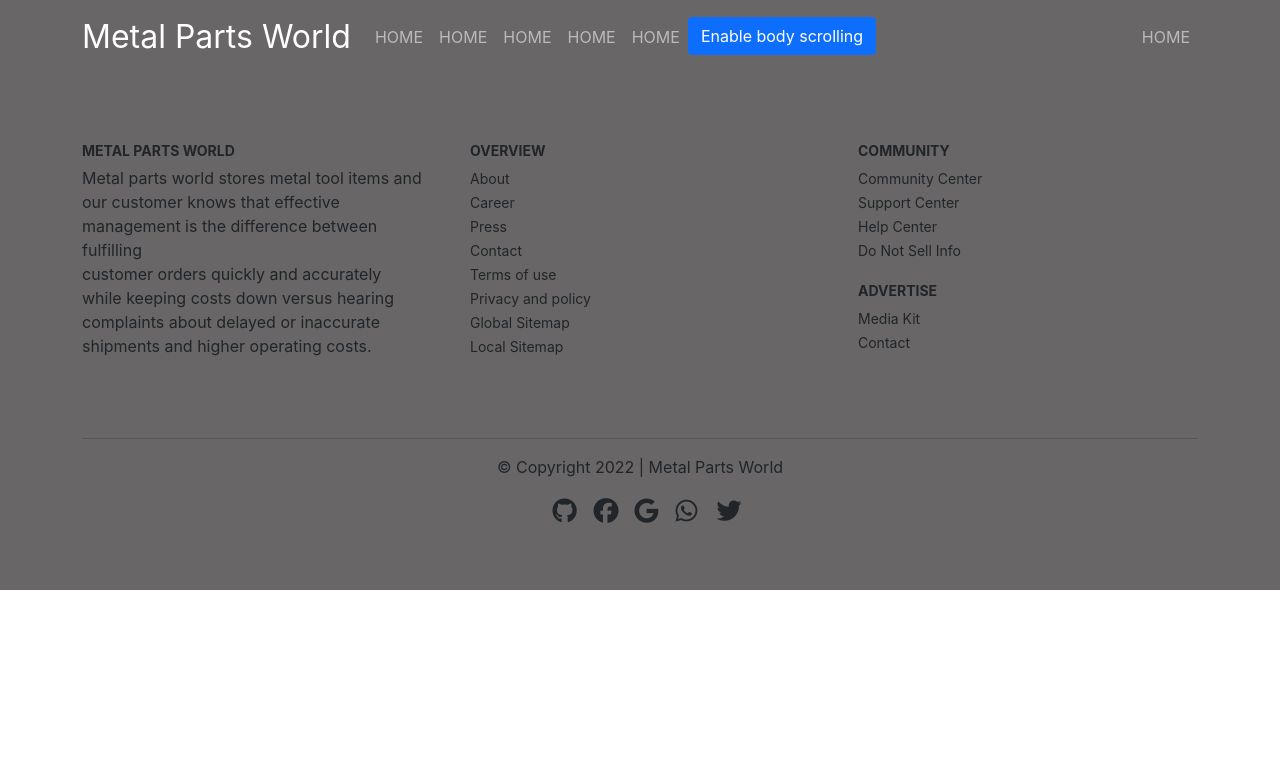
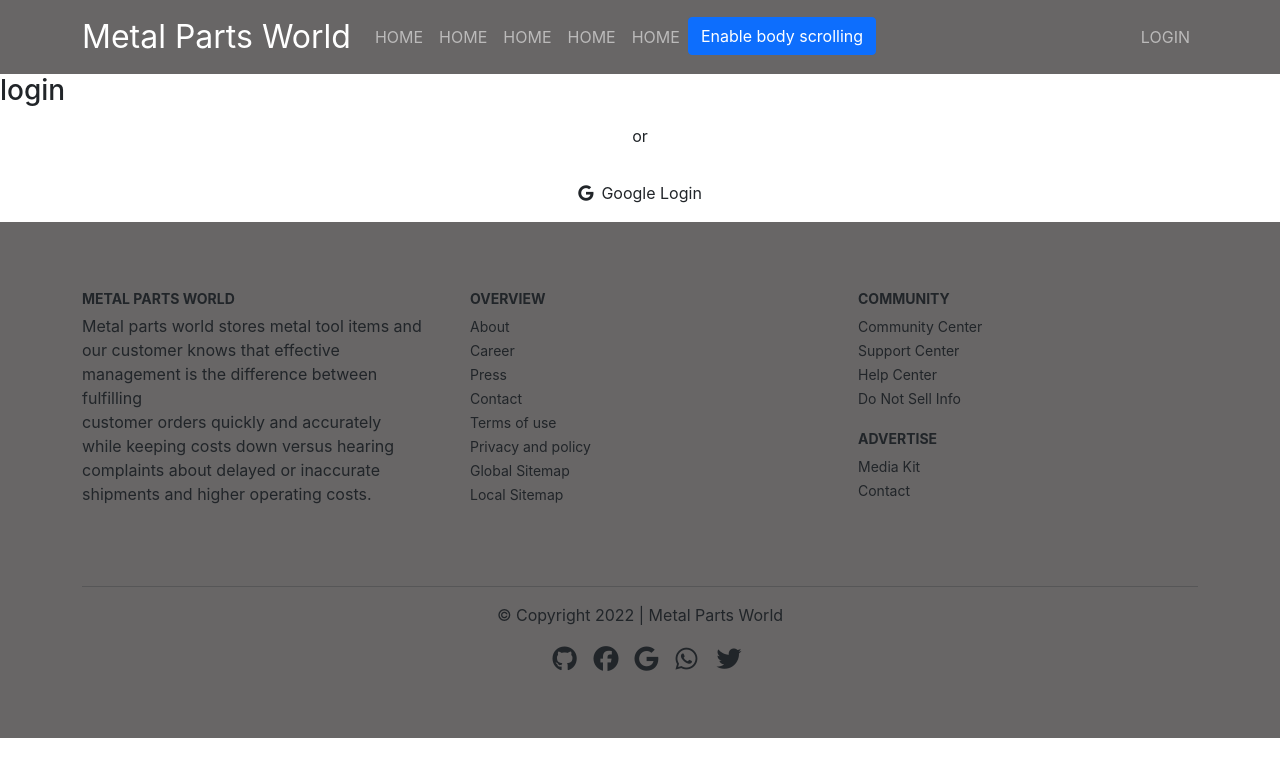
Before and after one commit to provashish95/metal-parts-world, a React (Create React App) app: page /login in a window 1280 px wide. Shown: the top 776 px of the page. Built offline with nearby package versions, Linux system fonts and the light colour scheme.

Commit message:
added react firebase hook and implement social login system

```diff
--- a/package.json
+++ b/package.json
@@ -11,6 +11,7 @@
     "react": "^18.1.0",
     "react-bootstrap": "^2.4.0",
     "react-dom": "^18.1.0",
+    "react-firebase-hooks": "^5.0.3",
     "react-router-dom": "^6.3.0",
     "react-scripts": "5.0.1",
     "web-vitals": "^2.1.4"
--- a/src/App.js
+++ b/src/App.js
@@ -3,6 +3,7 @@
 import Footer from './components/Footer/Footer';
 import Navbar from './components/Header/Navbar';
 import Home from './components/Home/Home';
+import Login from './components/Pages/Login';
 import Purchase from './components/Pages/Purchase';
 
 function App() {
@@ -13,6 +14,7 @@
         <Route path='/' element={<Home />}></Route>
         <Route path='home' element={<Home />}></Route>
         <Route path='/purchase/:id' element={<Purchase></Purchase>}></Route>
+        <Route path='login' element={<Login></Login>}></Route>
       </Routes>
       <Footer />
     </div>
--- a/src/components/Header/Navbar.js
+++ b/src/components/Header/Navbar.js
@@ -42,7 +42,7 @@
                     </ul>
                     <ul className="navbar-nav ms-auto mb-2 mb-lg-0">
                         <li className="nav-item">
-                            <Link className="nav-link" to="/home">HOME</Link>
+                            <Link className="nav-link" to="/login">LOGIN</Link>
                         </li>
                     </ul>
                 </div>
--- a/src/components/Pages/Login.js
+++ b/src/components/Pages/Login.js
@@ -1,4 +1,5 @@
 import React from 'react';
+import SocialLogin from './SocialLogin';
 
 const Login = () => {
 
@@ -6,6 +7,7 @@
     return (
         <div>
             <h3>login </h3>
+            <SocialLogin></SocialLogin>
         </div>
     );
 };
--- a/src/components/Pages/SocialLogin.js
+++ b/src/components/Pages/SocialLogin.js
@@ -1,9 +1,43 @@
-import React from 'react';
+import React, { useEffect } from 'react';
+import { useNavigate } from 'react-router-dom';
+import { useSignInWithGoogle } from 'react-firebase-hooks/auth';
+import auth from '../../firebase.init';
+import Loading from '../shared/Loading';
 
 const SocialLogin = () => {
+    const navigate = useNavigate();
+    const [signInWithGoogle, googleUser, googleLoading, googleError] = useSignInWithGoogle(auth);
+    let errorElement;
+
+
+    useEffect(() => {
+        if (googleUser) {
+            navigate('/');
+        }
+    }, [googleUser, navigate]);
+
+    if (googleLoading) {
+        return <Loading></Loading>
+    }
+
+    if (googleError) {
+        errorElement = <p className='text-danger w-50 mx-auto'>Error: {googleError?.message} </p>
+    }
+
     return (
         <div>
-            <h4>Social login</h4>
+            <div className='d-flex align-items-center my-2'>
+                <div style={{ height: '2px' }} className='footer-style w-50 rounded'></div>
+                <p className='mt-2 px-2 text-color'>or</p>
+                <div style={{ height: '2px' }} className='footer-style w-50 rounded'></div>
+            </div>
+            {errorElement}
+            <div>
+                <button onClick={() => signInWithGoogle()} className='btn btn-style w-50 mx-auto d-block my-2 py-2 width-sizing'>
+                    <span className='me-2 fs-6'><i className="fa-brands fa-google"></i></span>
+                    <span>Google Login </span>
+                </button>
+            </div>
         </div>
     );
 };
```
Also changed, not shown: 1 other file (tests, documents, lock files or other folders).
